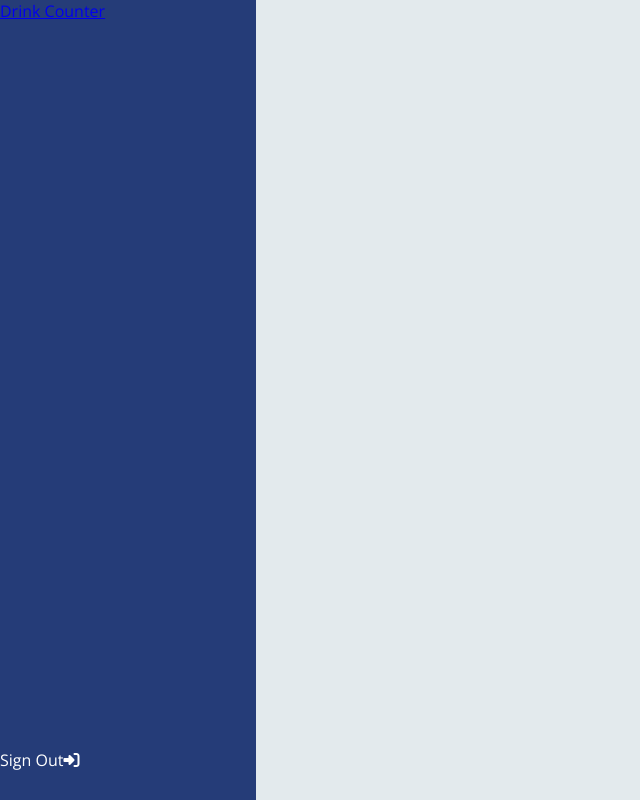
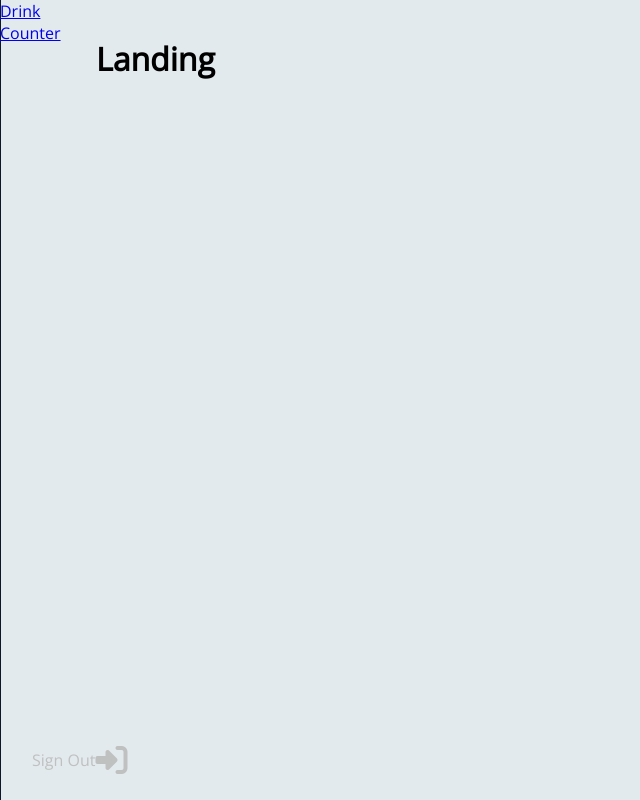
Before and after one commit to mattiasmucherie/drink-counter, a React (Create React App) app: page / in a window 1280 px wide. Shown: the whole page, without its empty margins (0-640 px from the left). Built offline with nearby package versions, Linux system fonts and the light colour scheme; no server answers.

Commit message:
Impove the navbar

```diff
--- a/src/components/Navigation/index.tsx
+++ b/src/components/Navigation/index.tsx
@@ -16,26 +16,27 @@ const NavigationAuth = () => {
   return (
     <nav className="navbar">
       <ul className="main-nav">
-        <NavLink to={ROUTES.LANDING} exact className="nav-item logo">
-          <span role="img" aria-label="Beer">
-            Drink Counter
-          </span>
-        </NavLink>
+        <li className="nav-item">
+          <NavLink to={ROUTES.LANDING} exact className="nav-link">
+            <i className="fas fa-beer"></i>
+            <span className="link-text">Drink Counter</span>
+          </NavLink>
+        </li>
         <li className="nav-item">
           <NavLink to={ROUTES.HOME} className="nav-link">
+            <i className="fas fa-user-friends"></i>
             <span className="link-text">Home</span>
-            <i className="fas fa-home"></i>
           </NavLink>
         </li>
         <li className="nav-item">
           <NavLink to={ROUTES.ACCOUNT} className="nav-link">
+            <i className="fas fa-user-circle"></i>
             <span className="link-text">Profile</span>
-            <i className="fas fa-user-circle"></i>
           </NavLink>
         </li>
         <li className="nav-item">
+          <SignOutButton />
           <span className="link-text">Sign Out</span>
-          <SignOutButton />
         </li>
       </ul>
     </nav>
--- a/src/components/Navigation/style.scss
+++ b/src/components/Navigation/style.scss
@@ -2,8 +2,7 @@
 
 .navbar {
   position: fixed;
-  background-color: $color-dark-blue;
-  transition: width 200ms ease-in-out;
+  background-color: $color-dark-blue-darker;
   .main-nav {
     list-style: none;
     padding: 0;
@@ -12,18 +11,24 @@
     align-items: center;
     height: 100%;
     .nav-item {
-      width: 5rem;
+      width: 100%;
     }
     .link-text {
       display: none;
+      margin-left: 1rem;
+      transition: all 150ms ease-in-out;
     }
     .nav-link {
       display: flex;
       align-items: center;
       height: 5rem;
-      width: 5rem;
-      color: white;
+      color: $color-gray-text;
       text-decoration: none;
+      padding: 0 1rem;
+
+      i {
+        font-size: 2rem;
+      }
     }
   }
 }
@@ -39,6 +44,9 @@
       justify-content: space-evenly;
       .nav-item {
         height: 100%;
+        .nav-link {
+          justify-content: center;
+        }
       }
     }
   }
@@ -49,6 +57,7 @@
     width: 5rem;
     height: 100vh;
     top: 0;
+    transition: width 100ms ease;
     .main-nav {
       flex-direction: column;
       .nav-item {
@@ -62,6 +71,11 @@
       width: 16rem;
       .link-text {
         display: block;
+        white-space: nowrap;
+      }
+      .nav-link {
+        i {
+        }
       }
     }
   }
--- a/src/style/colors.scss
+++ b/src/style/colors.scss
@@ -1,5 +1,6 @@
 $color-gray: #e3eaed;
 $color-dark-blue: #253c78;
+$color-dark-blue-darker: #0e162c;
 $color-blue: #829fe3;
 $color-dark-gray: #2d3142;
 $color-gray-text: #bfc0c0;
```
